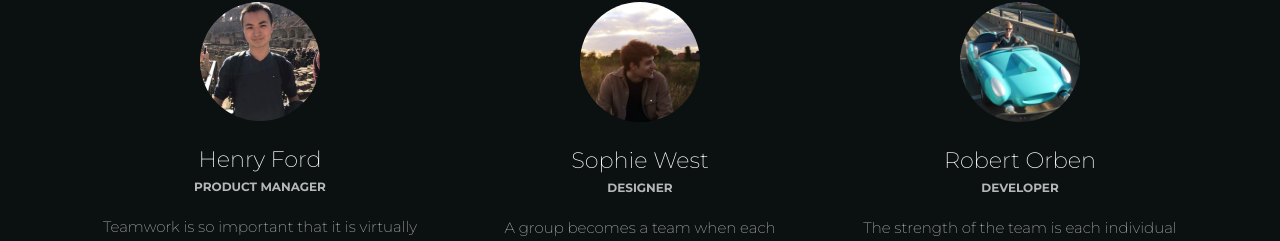
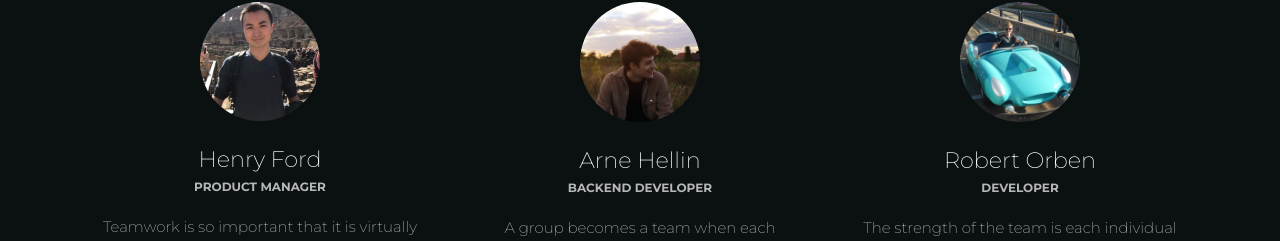
Before and after one commit to pcjerry/ProjectJS, a React (Create React App) app in the folder webapp/: page / in a window 1280 px wide. Shown: the part 1710-1951 px from the top of the page. Built offline with nearby package versions, Linux system fonts and the light colour scheme; no server answers.

Commit message:
Changed sophie to arne

```diff
--- a/webapp/src/components/LandingPage.js
+++ b/webapp/src/components/LandingPage.js
@@ -197,8 +197,8 @@
                   <CardBody>
                     <a href="#pablo" onClick={(e) => e.preventDefault()}>
                       <div className="author">
-                        <CardTitle tag="h4">Sophie West</CardTitle>
-                        <h6 className="card-category">Designer</h6>
+                        <CardTitle tag="h4">Arne Hellin</CardTitle>
+                        <h6 className="card-category">Backend developer</h6>
                       </div>
                     </a>
                     <p className="card-description text-center">
```
